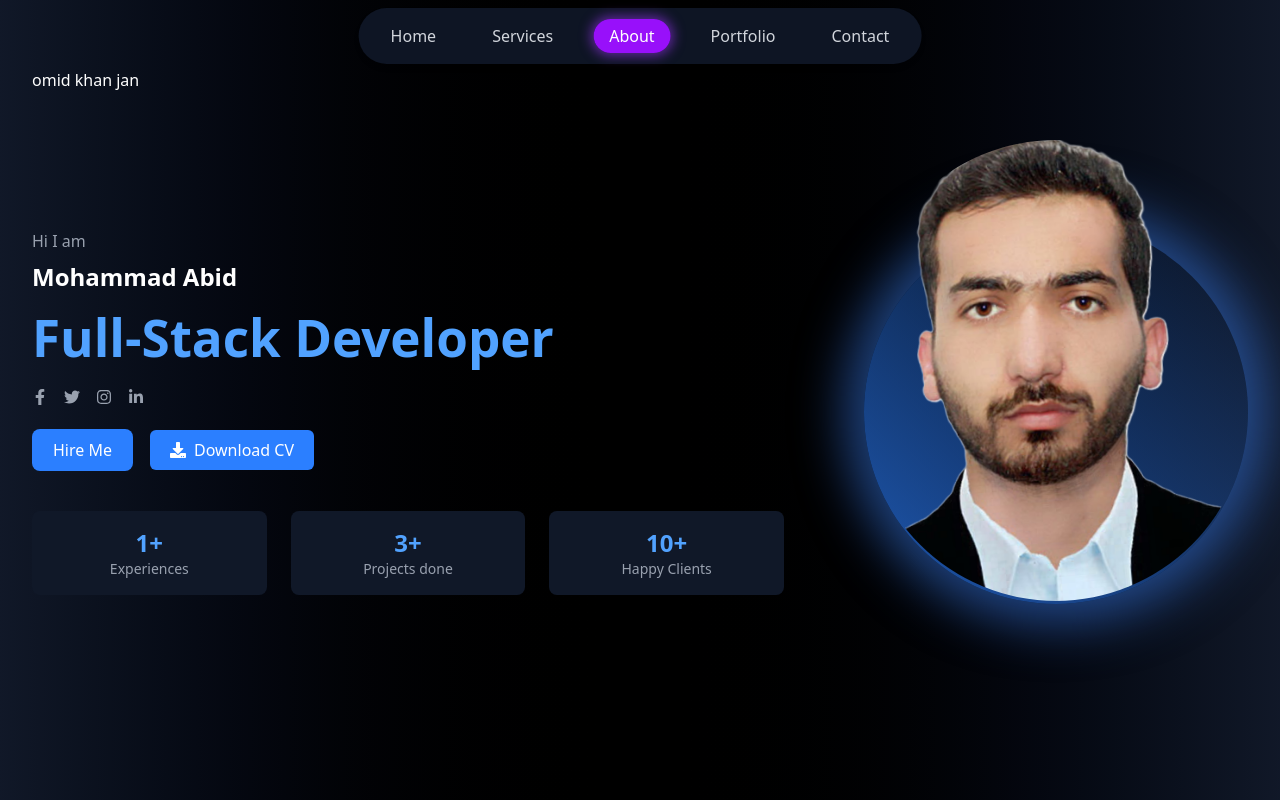
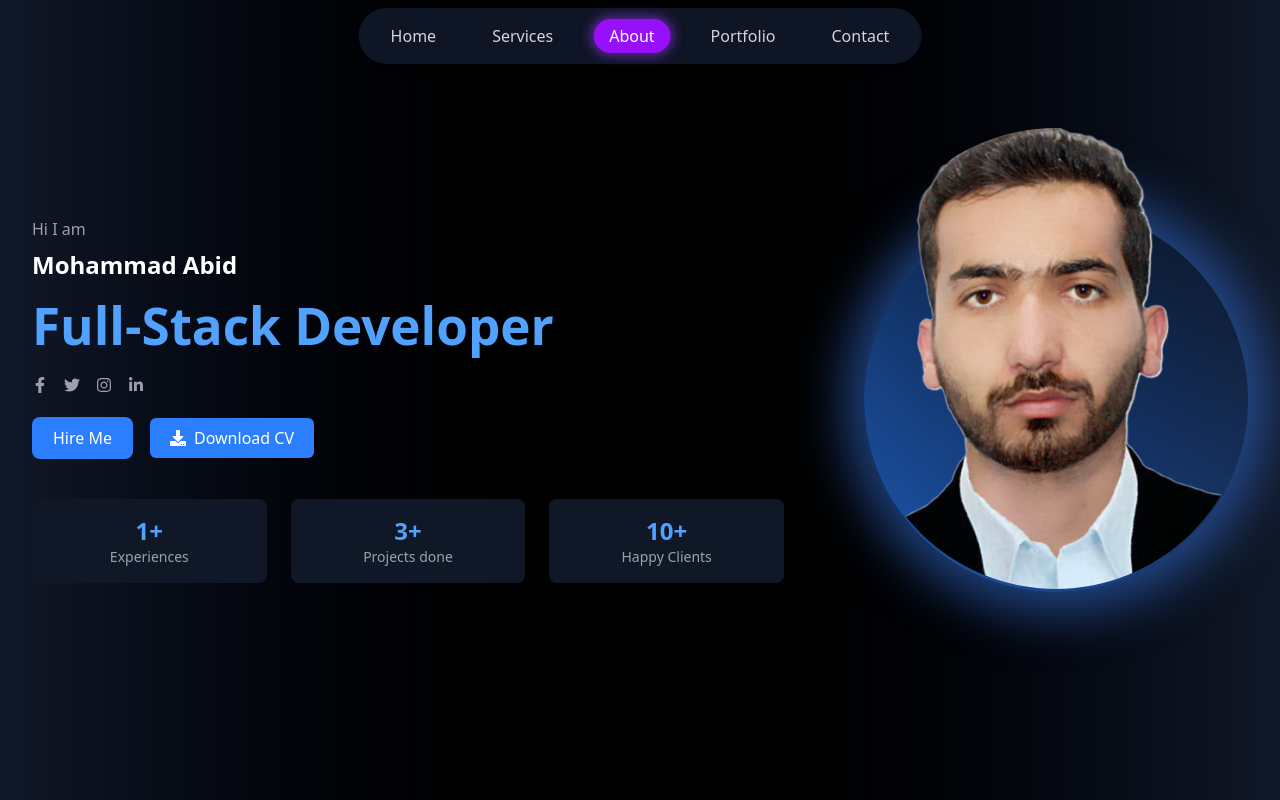
Before and after one commit to MohammadAbid1234/PortfolioMay2024, a React (Vite) app: page / in a window 1280 px wide. Shown: the top 800 px of the page. Built offline with nearby package versions, Linux system fonts and the light colour scheme.

Commit message:
Update something

```diff
--- a/src/components/HomePage.jsx
+++ b/src/components/HomePage.jsx
@@ -87,7 +87,6 @@
           ))}
         </ul>
       </nav>
-      <p>omid khan jan</p>
       {/* <p>abid</p> */}
       {/* Hero content */}
       <div className="   flex flex-col md:flex-row items-center justify-between gap-10 md:gap-20 py-12 ">
--- a/src/components/Portfolio.jsx
+++ b/src/components/Portfolio.jsx
@@ -73,7 +73,7 @@
       </div>
 
       {/* Portfolio Grid */}
-      <div className="grid grid-cols-1 sm:grid-cols-2 lg:grid-cols-3 gap-8">
+      <div className="grid grid-cols-1 md:grid-cols-2 lg:grid-cols-3 gap-8">
         {filteredProjects.map(project => (
           <div
             key={project.id}
```
